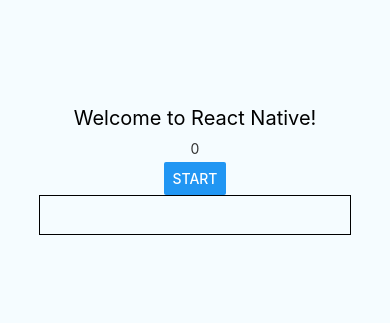
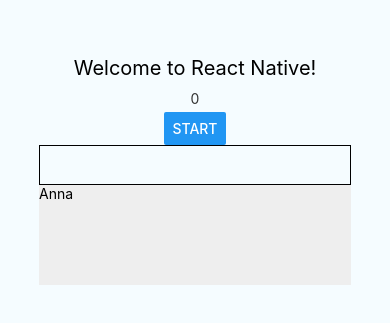
Before and after one commit to florianwittmann/udemy-detox-course, a React Native app: screen / in a window 390 px wide. Shown: the part 257-580 px from the top of the page. Built offline with nearby package versions, Linux system fonts and the light colour scheme.

Commit message:
Scroll in a list

```diff
--- a/App.js
+++ b/App.js
@@ -10,7 +10,8 @@
   Text,
   View,
   Button,
-  TextInput
+  TextInput,
+  FlatList
 } from 'react-native';
 
 
@@ -37,6 +38,13 @@
         </Text>
         <Button onPress={this.handleButtonPress} title={"Start"} testID={"startButton"} />
         <TextInput testID={"input"} style={styles.input} />
+        <View style={styles.listContainer}>
+          <FlatList
+            testID={"list"}
+            data={["Anna", "Tom", "Susanna", "Julia"]}
+            renderItem={({ item }) => <Text style={styles.listItem}>{item}</Text>} />
+        </View>
+
       </View>
     );
   }
@@ -64,5 +72,13 @@
     height: 40,
     borderWidth: 1,
     padding: 10
+  },
+  listContainer: {
+    height: 100,
+    width: "80%",
+    backgroundColor: '#eee'
+  },
+  listItem: {
+    height: 100
   }
 });
```
Also changed, not shown: 1 other file (tests, documents, lock files or other folders).
